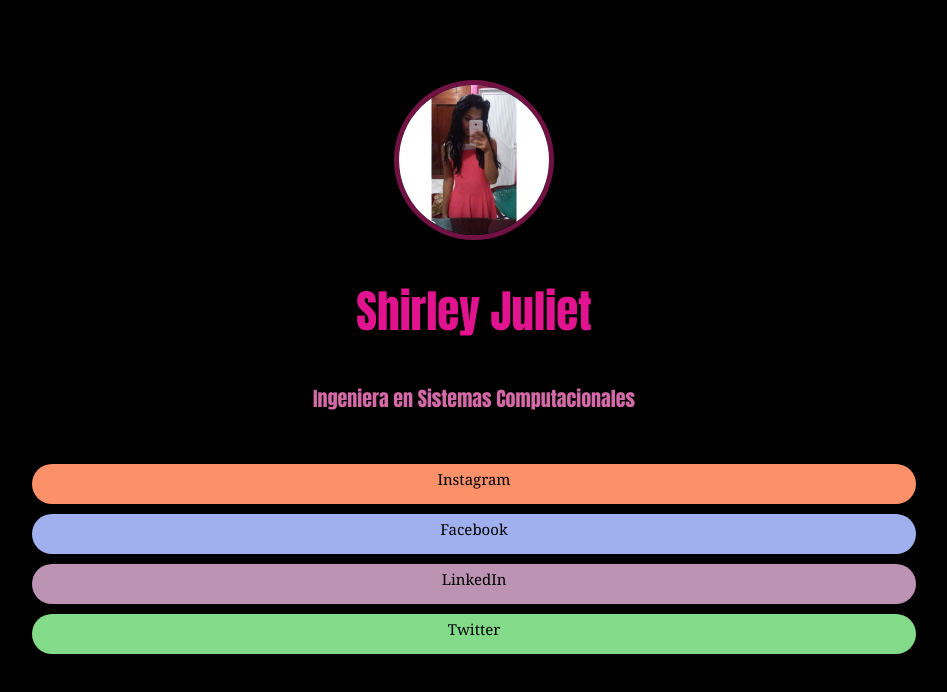
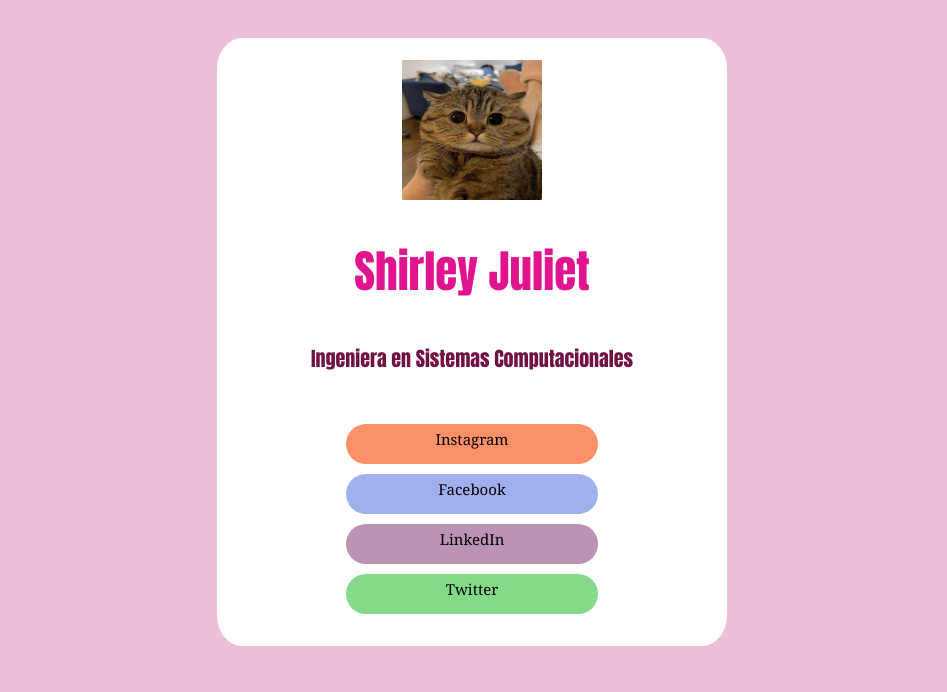
Before and after one commit to shirjgs/CardShirley, a plain HTML site: page index.html in a window 1280 px wide. Shown: the whole page, without its empty margins (168-1115 px from the left). Drawn offline with Linux system fonts and the light colour scheme.

Commit message:
Actualizando la tarjeta

```diff
--- a/CSS/style.css
+++ b/CSS/style.css
@@ -1,22 +1,25 @@
 * {
-    background-color: rgb(0, 0, 0);
+    background-color: rgb(235, 192, 215);
 }
 section {
     position: relative; /* le dice a un elemento que se mueva con respecto a otro elemento. (activa la opcion de top) mas abajo se explica) */
     display: block;
-    width: 100%;
+    width: 40%;
     margin: 0 auto;
-    top: 70px; /* este estilo se activa con una posicion relativa, indicanto un margen superior*/
-    border: 2px solid rgb(0, 0, 0); /* agrega un corde de 2px color blanco en forma de linea */
+    top: 30px; /* este estilo se activa con una posicion relativa, indicanto un margen superior*/
+    border: 2px solid rgb(255, 255, 255); /* agrega un corde de 2px color blanco en forma de linea */
+    background-color: rgb(255, 255, 255);
+    padding-top: 20px;
+    padding-bottom: 20px;
+    border-radius: 5%;
 }
 
 .avatar {
-    width: 150px; /* indica el ancho de un elemento */
-    height: 150px; /* indica el alto */
-    border-radius: 50%; /* crea un borde redondo indicado en % , para lograr un circulo */
+    width: 140px; /* indica el ancho de un elemento */
+    height: 140px; /* indica el alto */
+    border-radius: 1%; /* crea un borde redondo indicado en % , para lograr un circulo */
     display: block; /* Le dice a cada elemento como debe comportarse como bloque o lineal*/
     margin: 0 auto;
-    border: 5px solid rgb(113, 17, 68);
 }
 
 .name {
@@ -24,19 +27,22 @@ section {
     font-size: 45px;/* tamaño de la fuente */
     color: rgb(226, 19, 143);
     font-family: Impact, Haettenschweiler, 'Arial Narrow Bold', sans-serif;
+    background-color: rgb(255, 255, 255);
 }
 
 .paragraph{
     text-align: center;
     font-size: 20px;
-    color: rgb(211, 106, 167);
+    color: rgb(113, 17, 68);
     font-family: Impact, 'Arial Narrow Bold', sans-serif;
+    background-color: rgb(255, 255, 255);
 }
 
 .links {
     padding-top: 30px;
-    width: 70%;
+    width: 50%;
     margin: 0 auto; /*  Centra un elemento de tipo bloque */
+    background-color: rgb(255, 255, 255);
 }
 
 a {
--- a/index.html
+++ b/index.html
@@ -12,7 +12,7 @@
 <body>
 
     <section>
-        <img src="./img/Shirley.jpg" class="avatar" alt="photography">
+        <img src="./img/Cat.jpg" class="avatar" alt="photography">
         <h1 class="name">Shirley Juliet</h1>
         <p class="paragraph">Ingeniera en Sistemas Computacionales</p>
 
```
Also changed, not shown: img/Cat.jpg (added).
